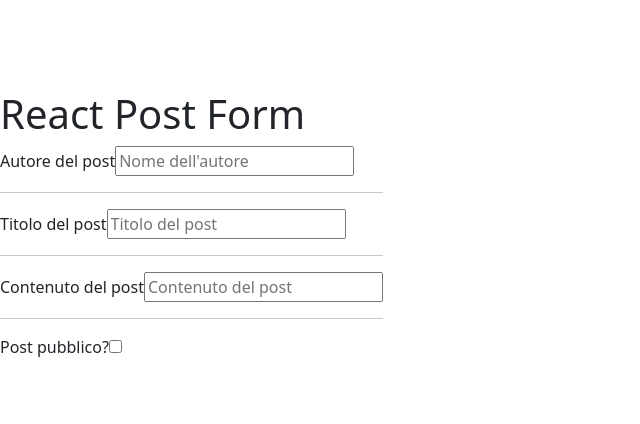
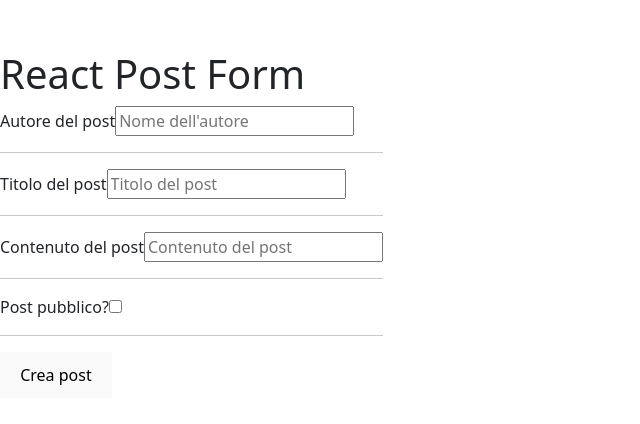
Before and after one commit to MattiaToscano/react-post-form, a React (Vite) app in the folder react-post-form/: page / in a window 1280 px wide. Shown: the part 176-600 px from the top of the page, without its empty margins (0-640 px from the left). Built offline with nearby package versions, Linux system fonts and the light colour scheme.

Commit message:
[UPD] Creato bottone

```diff
--- a/react-post-form/src/App.jsx
+++ b/react-post-form/src/App.jsx
@@ -90,6 +90,11 @@
               onChange={handleFormPost}
             />
           </div>
+
+          <hr />
+
+          <button> Crea post </button>
+
         </form>
       </div>
     </>
```
